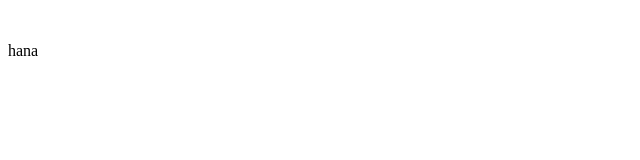
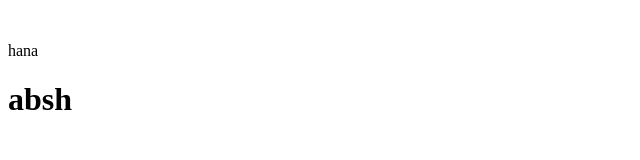
Before and after one commit to Nesrinezid/Try, a plain HTML site: page index3.html in a window 1280 px wide. Shown: the whole page, without its empty margins (0-640 px from the left). Drawn offline with Linux system fonts and the light colour scheme.

Commit message:
3eme version index3

```diff
--- a/index3.html
+++ b/index3.html
@@ -3,6 +3,12 @@
 <head>
 	<title>ahy</title>
 	<br> <p>hana</p>
+
+	<div><h1>absh
+
+
+
+	</h1></div>
 </head>
 <body>
 
```
